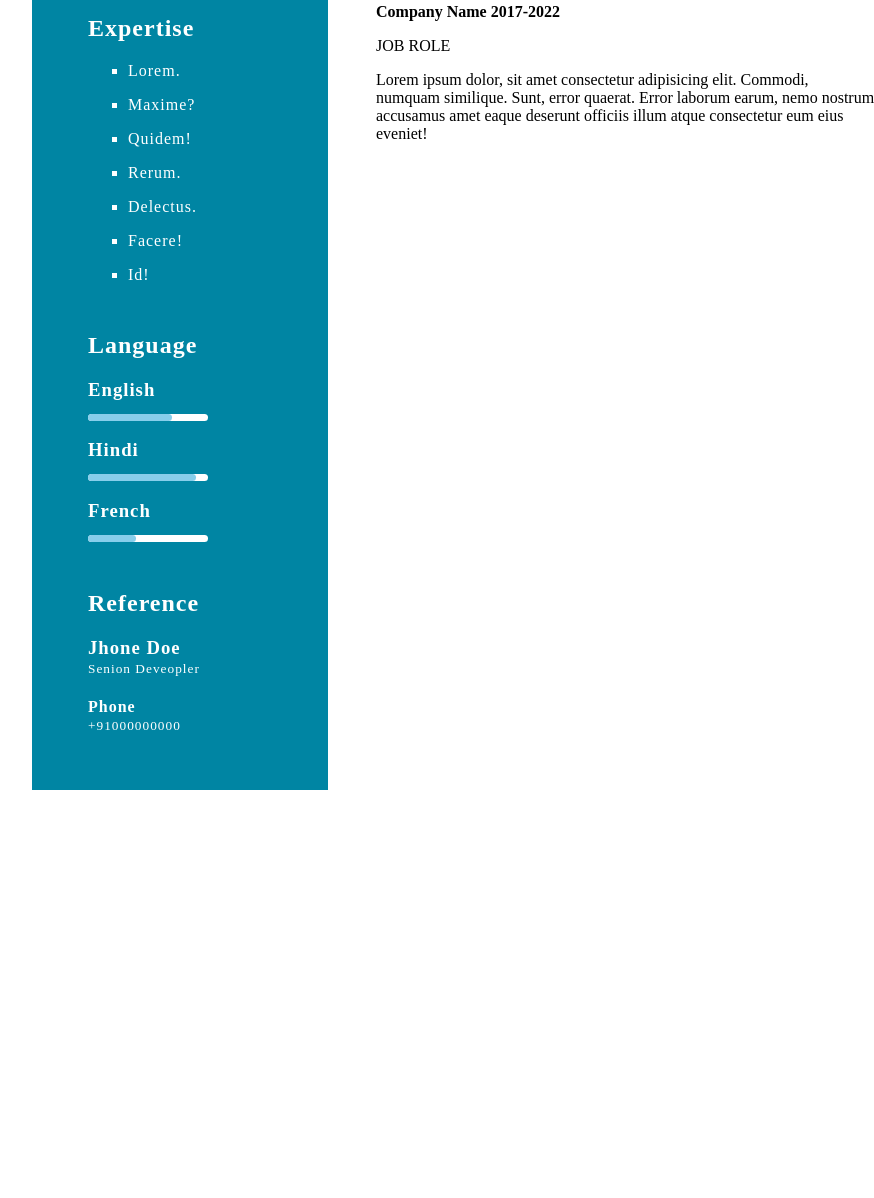
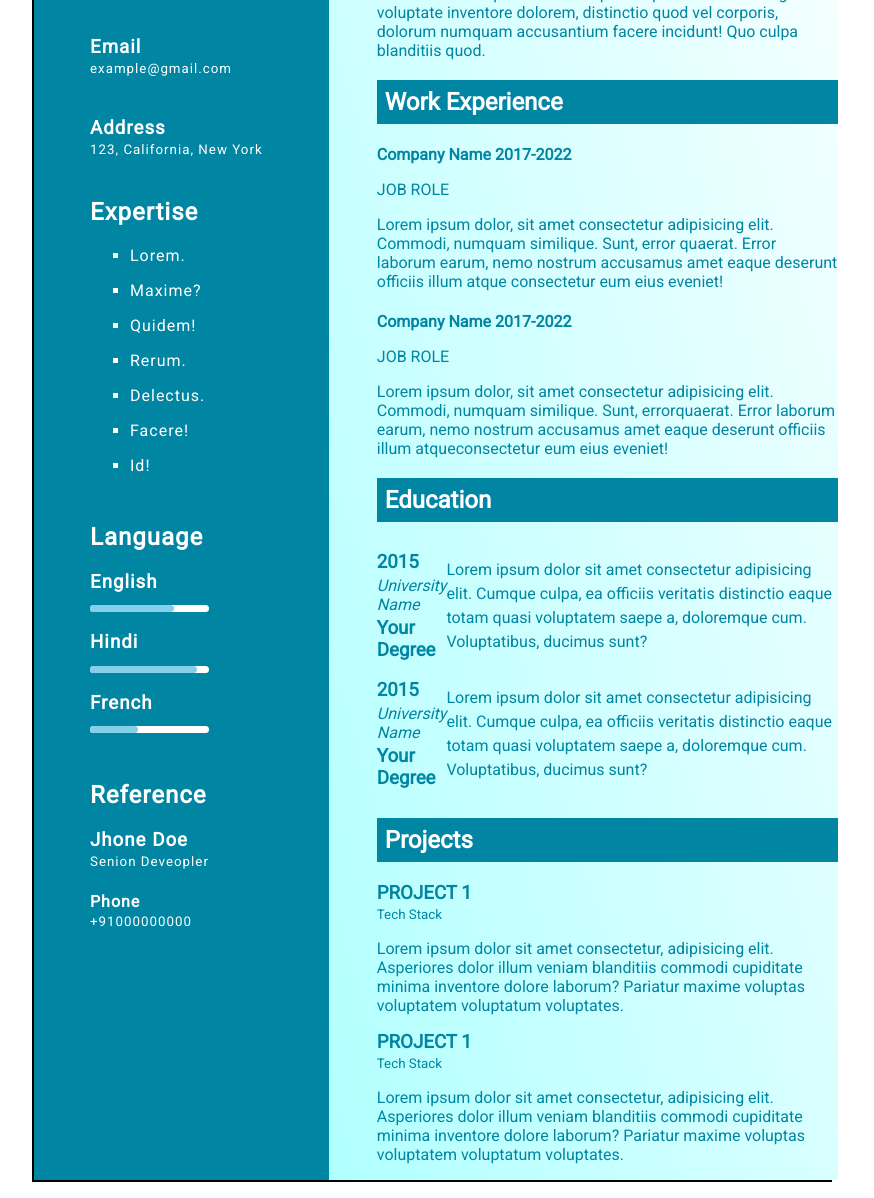
Before and after one commit to sahil-kumar-dev/Project-1-Resume-Tempelate, a plain HTML site: page index.html in a window 1280 px wide. Shown: the part 672-1870 px from the top of the page, without its empty margins (208-1082 px from the left). Before the commit the page ends 1462 px from the top, so only its background shows below. Drawn offline with Linux system fonts and the light colour scheme.

Commit message:
completed

```diff
--- a/index.html
+++ b/index.html
@@ -1,107 +1,22 @@
 <!DOCTYPE html>
 <html lang="en">
+
 <head>
 	<meta charset="UTF-8">
 	<meta name="viewport" content="width=device-width, initial-scale=1.0">
 	<link rel="stylesheet" href="style.css">
+	<link href="https://fonts.googleapis.com/css2?family=Merriweather:ital@0;1&family=Roboto&display=swap"
+		rel="stylesheet">
+	<link href="https://fonts.googleapis.com/css2?family=Roboto&display=swap" rel="stylesheet">
 	<title>Resume Template</title>
 </head>
 <style>
-	:root{
-		--primary-color:#0085a3;
-	}
-	/* *{
-		margin: 0;
-		padding: 0;
-		box-sizing: border-box;
-	} */
-	body{
-		display: flex;
-		margin: 0;
-		padding: 0 15rem;
 
-	}
-	.left{
-		width: 30%;
-		background-color: var(--primary-color);
-		color: white;
-		padding: 3.5rem;
-		padding-right: 0;
-		letter-spacing: 1px;
-	}
+</style>
 
-	.image{
-		position: relative;
-		left: 3rem;
-	}
-
-	.image img{
-		width: 18rem;
-		aspect-ratio: 1/1;
-		object-fit: cover;
-	}
-
-	.contact{
-		margin-top: 2rem;
-	}
-
-	.more-details{
-		margin: 2.5rem 0;
-	}
-
-	.more-details h3{
-		margin-bottom: 0;
-	}
-
-	.expertise ul li{
-		margin: 1rem 0;
-		list-style-type: square;
-	}
-
-	.language{
-		margin: 3rem 0;
-	}
-
-	.language h3{
-		margin-bottom: 0.8rem;
-	}
-
-	.meter{
-		width: 50%;
-		background-color: #ffffff;
-		height: 7px;
-		border-radius: 15px;
-	}
-
-	.range{
-		width: var(--width);
-		height: inherit;
-		border-radius: inherit;
-		background-color: skyblue;
-	}
-
-	.reference h3,h4{
-		margin-bottom: 0;
-	}
-
-	.right{
-		width: 70%;
-		padding-left: 3rem;
-	}
-
-	.name{
-		position: relative;
-		margin-left: 3rem;
-		color: var(--primary-color);
-		letter-spacing: 1px;
-	}
-
-	.name h1{
-		margin-bottom: 0;
-		font-size: 5rem;
-	}
-</style>
 <body>
+	<h1 class="heading">Resume Template</h1>
+	<main>
 		<div class="left">
 			<div class="image">
 				<img src="./assests/profileImage.jpg" alt="">
@@ -172,22 +87,76 @@
 				<h3 class="role">FULL STACK DEVELOPER</h3>
 			</section>
 			<section class="about">
-			<h2>About me</h2>
-			<p>Lorem ipsum dolor sit amet, consectetur adipisicing elit. Soluta adipisci magni neque nam 				doloremque atque nemo laboriosam recusandae voluptatibus iusto quia itaque assumenda fuga 				voluptate inventore dolorem, distinctio quod vel corporis, dolorum numquam accusantium 					facere incidunt! Quo culpa blanditiis quod.</p>
+				<h2 style="color: var(--secondy-color);">About me</h2>
+				<p>Lorem ipsum dolor sit amet, consectetur adipisicing elit. Soluta adipisci magni neque nam doloremque
+					atque nemo laboriosam recusandae voluptatibus iusto quia itaque assumenda fuga voluptate inventore
+					dolorem, distinctio quod vel corporis, dolorum numquam accusantium facere incidunt! Quo culpa
+					blanditiis
+					quod.</p>
 			</section>
 			<section class="experience">
-			<h2>Work Experience</h2>
+				<h2 style="color: var(--secondy-color);">Work Experience</h2>
 				<div class="experience-details">
 					<h4>Company Name 2017-2022</h4>
 					<p class="job-role">JOB ROLE</p>
-				<p>Lorem ipsum dolor, sit amet consectetur adipisicing elit. Commodi, numquam similique. Sunt, error quaerat. Error laborum earum, nemo nostrum accusamus amet eaque deserunt officiis illum atque consectetur eum eius eveniet!</p>
+					<p>Lorem ipsum dolor, sit amet consectetur adipisicing elit. Commodi, numquam similique. Sunt, error
+						quaerat. Error laborum earum, nemo nostrum accusamus amet eaque deserunt officiis illum atque
+						consectetur eum eius eveniet!</p>
 				</div>
 				<div class="experience-details">
 					<h4>Company Name 2017-2022</h4>
 					<p class="job-role">JOB ROLE</p>
-				<p>Lorem ipsum dolor, sit amet consectetur adipisicing elit. Commodi, numquam similique. Sunt, error quaerat. Error laborum earum, nemo nostrum accusamus amet eaque deserunt officiis illum atque consectetur eum eius eveniet!</p>
+					<p>Lorem ipsum dolor, sit amet consectetur adipisicing elit. Commodi, numquam similique. Sunt,
+						errorquaerat. Error laborum earum, nemo nostrum accusamus amet eaque deserunt officiis illum
+						atqueconsectetur eum eius eveniet!</p>
+				</div>
+			</section>
+			<section class="education">
+				<h2 style="color: var(--secondy-color);">Education</h2>
+				<div class="education-details">
+					<div class="edu-left">
+						<h3 class="year"><b>2015</b></h3>
+						<i>University Name</i>
+						<h3 class="degree">Your Degree</h3>
+					</div>
+					<div class="edu-right">
+						<p>Lorem ipsum dolor sit amet consectetur adipisicing elit. Cumque culpa, ea officiis veritatis
+							distinctio eaque totam quasi voluptatem saepe a, doloremque cum. Voluptatibus, ducimus sunt?
+						</p>
+					</div>
+				</div>
+				<div class="education-details">
+					<div class="edu-left">
+						<h3 class="year"><b>2015</b></h3>
+						<i>University Name</i>
+						<h3 class="degree">Your Degree</h3>
+					</div>
+					<div class="edu-right">
+						<p>Lorem ipsum dolor sit amet consectetur adipisicing elit. Cumque culpa, ea officiis veritatis
+							distinctio eaque totam quasi voluptatem saepe a, doloremque cum. Voluptatibus, ducimus sunt?
+						</p>
+					</div>
+				</div>
+			</section>
+			<section class="projects">
+				<h2 style="color: var(--secondy-color);">Projects</h2>
+				<div class="project-details">
+					<h3>PROJECT 1</h3>
+					<small>Tech Stack</small>
+					<p>Lorem ipsum dolor sit amet consectetur, adipisicing elit. Asperiores dolor illum veniam
+						blanditiis commodi cupiditate minima inventore dolore laborum? Pariatur maxime voluptas
+						voluptatem voluptatum voluptates.</p>
+				</div>
+				<div class="project-details">
+					<h3>PROJECT 1</h3>
+					<small>Tech Stack</small>
+					<p>Lorem ipsum dolor sit amet consectetur, adipisicing elit. Asperiores dolor illum veniam
+						blanditiis commodi cupiditate minima inventore dolore laborum? Pariatur maxime voluptas
+						voluptatem voluptatum voluptates.</p>
 				</div>
 			</section>
 		</div>
+	</main>
 </body>
+
 </html>
--- a/style.css
+++ b/style.css
@@ -0,0 +1,141 @@
+:root {
+	--primary-color: #0085a3;
+	--secondy-color:#ffffff;
+}
+
+/* *{
+	margin: 0;
+	padding: 0;
+	box-sizing: border-box;
+} */
+body {
+	margin: 0;
+	padding: 1rem 15rem;
+	font-family: 'Roboto';
+
+}
+
+.heading{
+	text-align: center;
+	font-size: 4rem;
+	text-decoration: underline;
+}
+
+main{
+	display: flex;
+	border: 2px solid black;
+}
+
+.left {
+	width: 30%;
+	background-color: var(--primary-color);
+	color: var(--secondy-color);
+	padding: 3.5rem;
+	padding-right: 0;
+	letter-spacing: 1px;
+}
+
+.image {
+	position: relative;
+	left: 3rem;
+}
+
+.image img {
+	width: 18rem;
+	aspect-ratio: 1/1;
+	object-fit: cover;
+}
+
+.contact {
+	margin-top: 2rem;
+}
+
+.more-details {
+	margin: 2.5rem 0;
+}
+
+.more-details h3 {
+	margin-bottom: 0;
+}
+
+.expertise ul li {
+	margin: 1rem 0;
+	list-style-type: square;
+}
+
+.language {
+	margin: 3rem 0;
+}
+
+.language h3 {
+	margin-bottom: 0.8rem;
+}
+
+.meter {
+	width: 50%;
+	background-color: #ffffff;
+	height: 7px;
+	border-radius: 15px;
+}
+
+.range {
+	width: var(--width);
+	height: inherit;
+	border-radius: inherit;
+	background-color: skyblue;
+}
+
+.reference h3,
+h4 {
+	margin-bottom: 0;
+}
+
+.right {
+	width: 70%;
+	padding-left: 3rem;
+	color: var(--primary-color);
+	background:linear-gradient(to top right , rgb(177, 255, 255), white);
+}
+
+.name {
+	position: relative;
+	margin-left: 3rem;
+	color: var(--primary-color);
+	letter-spacing: 1px;
+}
+
+.name h1 {
+	margin-bottom: 0;
+	font-size: 5rem;
+}
+
+.about {
+	margin-top: 5rem;
+}
+
+.right h2 {
+	background-color: var(--primary-color);
+	padding: 0.5rem;
+}
+
+.education-details {
+	display: flex;
+	align-items: center;
+	justify-content: space-between;
+}
+
+.education-details h3 {
+	margin: 3px 0;
+}
+
+.education-details p {
+	line-height: 1.5rem;
+}
+
+.edu-left {
+	width: 50%;
+}
+
+.projects h3 {
+	margin: 0;
+}
```
Lines whose indentation alone changed are shown as unchanged.
